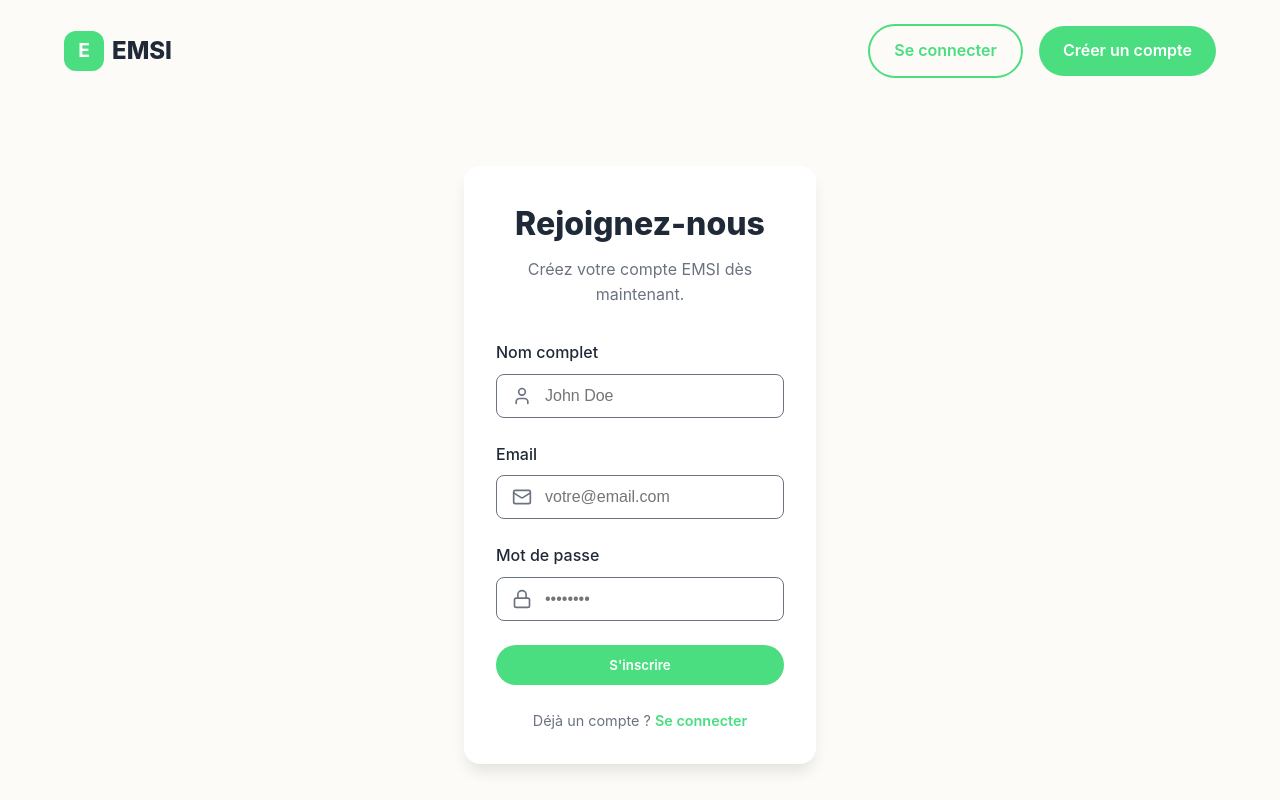
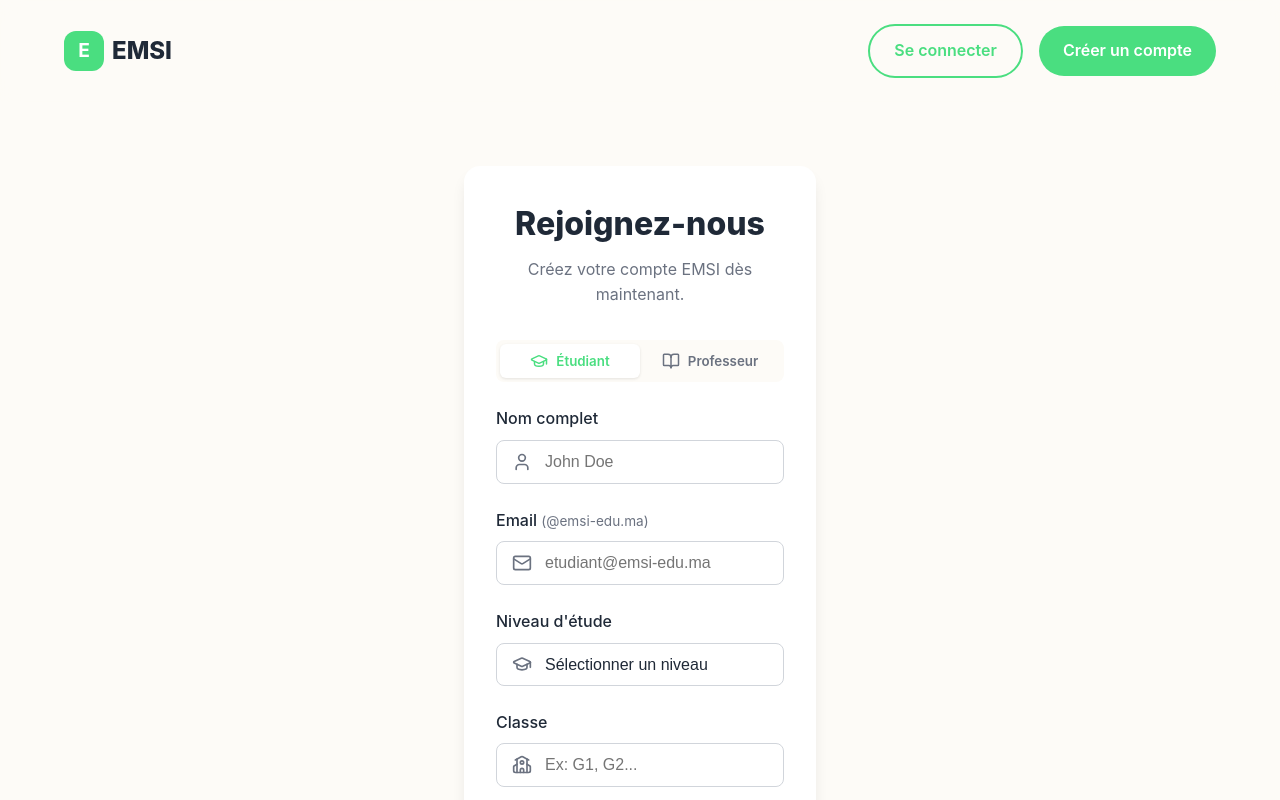
Before and after one commit to MEHDImp4/EMsee, a React app in the folder frontend/: page /register in a window 1280 px wide. Shown: the top 800 px of the page. Built offline with nearby package versions, Linux system fonts and the light colour scheme; the HTML template or start-up script is replaced by a standard one.

Commit message:
feat: Add initial login and registration pages with associated styling, global CSS, and Copilot instructions.

```diff
--- a/frontend/src/index.css
+++ b/frontend/src/index.css
@@ -11,6 +11,7 @@
   --font-main: 'Inter', system-ui, -apple-system, sans-serif;
   --header-bg: rgba(253, 251, 247, 0.9);
   --footer-bg: #F3F4F6;
+  --input-border: #D1D5DB;
 }
 
 [data-theme="dark"] {
@@ -20,6 +21,7 @@
   --card-bg: #1F2937;
   --header-bg: rgba(17, 24, 39, 0.9);
   --footer-bg: #1F2937;
+  --input-border: #374151;
 }
 
 html {
@@ -107,6 +109,29 @@ button {
   animation: float 6s ease-in-out infinite;
 }
 
+/* Fix for select options in dark mode */
+select option {
+  background-color: var(--card-bg);
+  color: var(--text-main);
+}
+
+.form-input {
+  width: 100%;
+  padding: 0.75rem 1rem 0.75rem 3rem;
+  border-radius: 0.5rem;
+  border: 1px solid var(--input-border);
+  background: transparent;
+  color: var(--text-main);
+  font-size: 1rem;
+  outline: none;
+  transition: border-color 0.2s, box-shadow 0.2s;
+}
+
+.form-input:focus {
+  border-color: var(--primary);
+  box-shadow: 0 0 0 3px rgba(74, 222, 128, 0.2);
+}
+
 .grid-features {
   display: grid;
   grid-template-columns: repeat(auto-fit, minmax(280px, 1fr));
--- /dev/null
+++ b/frontend/src/pages/Login.css
@@ -0,0 +1,74 @@
+.auth-page {
+  padding: 4rem 0;
+  flex: 1;
+  display: flex;
+  align-items: center;
+  justify-content: center;
+}
+
+.auth-container {
+  width: 100%;
+  max-width: 400px;
+}
+
+.auth-card {
+  background: var(--card-bg);
+  padding: 2rem;
+  border-radius: var(--border-radius);
+  box-shadow: 0 10px 15px -3px rgba(0, 0, 0, 0.1);
+}
+
+.auth-header {
+  text-align: center;
+  margin-bottom: 2rem;
+}
+
+.auth-title {
+  font-size: 2rem;
+  font-weight: 800;
+  margin-bottom: 0.5rem;
+}
+
+.auth-subtitle {
+  color: var(--text-muted);
+}
+
+.auth-form {
+  display: flex;
+  flex-direction: column;
+  gap: 1.5rem;
+}
+
+.form-group {
+  display: block;
+}
+
+.form-label {
+  display: block;
+  margin-bottom: 0.5rem;
+  font-weight: 500;
+}
+
+.input-wrapper {
+  position: relative;
+}
+
+.input-icon {
+  position: absolute;
+  left: 1rem;
+  top: 50%;
+  transform: translateY(-50%);
+  color: var(--text-muted);
+}
+
+.auth-footer {
+  margin-top: 1.5rem;
+  text-align: center;
+  font-size: 0.9rem;
+  color: var(--text-muted);
+}
+
+.auth-link {
+  color: var(--primary);
+  font-weight: 600;
+}
--- /dev/null
+++ b/frontend/src/pages/Register.css
@@ -0,0 +1,123 @@
+.auth-page {
+  padding: 4rem 0;
+  flex: 1;
+  display: flex;
+  align-items: center;
+  justify-content: center;
+}
+
+.auth-container {
+  width: 100%;
+  max-width: 400px;
+}
+
+.auth-card {
+  background: var(--card-bg);
+  padding: 2rem;
+  border-radius: var(--border-radius);
+  box-shadow: 0 10px 15px -3px rgba(0, 0, 0, 0.1);
+}
+
+.auth-header {
+  text-align: center;
+  margin-bottom: 2rem;
+}
+
+.auth-title {
+  font-size: 2rem;
+  font-weight: 800;
+  margin-bottom: 0.5rem;
+}
+
+.auth-subtitle {
+  color: var(--text-muted);
+}
+
+.account-type-selector {
+  display: flex;
+  background: var(--bg-soft);
+  padding: 0.25rem;
+  border-radius: 0.5rem;
+  margin-bottom: 1.5rem;
+}
+
+.type-btn {
+  flex: 1;
+  padding: 0.5rem;
+  border-radius: 0.375rem;
+  font-weight: 600;
+  transition: all 0.2s;
+  display: flex;
+  align-items: center;
+  justify-content: center;
+  gap: 0.5rem;
+  background: transparent;
+  color: var(--text-muted);
+  box-shadow: none;
+}
+
+.type-btn.active {
+  background: var(--card-bg);
+  color: var(--primary);
+  box-shadow: 0 1px 3px rgba(0,0,0,0.1);
+}
+
+.auth-form {
+  display: flex;
+  flex-direction: column;
+  gap: 1.5rem;
+}
+
+.form-group {
+  display: block;
+}
+
+.form-label {
+  display: block;
+  margin-bottom: 0.5rem;
+  font-weight: 500;
+}
+
+.input-wrapper {
+  position: relative;
+}
+
+.input-icon {
+  position: absolute;
+  left: 1rem;
+  top: 50%;
+  transform: translateY(-50%);
+  color: var(--text-muted);
+}
+
+.input-status-icon {
+  position: absolute;
+  right: 1rem;
+  top: 50%;
+  transform: translateY(-50%);
+}
+
+.error-message {
+  color: #EF4444;
+  font-size: 0.875rem;
+  margin-top: 0.5rem;
+}
+
+.student-fields {
+  display: flex;
+  flex-direction: column;
+  gap: 1.5rem;
+  overflow: hidden;
+}
+
+.auth-footer {
+  margin-top: 1.5rem;
+  text-align: center;
+  font-size: 0.9rem;
+  color: var(--text-muted);
+}
+
+.auth-link {
+  color: var(--primary);
+  font-weight: 600;
+}
--- a/frontend/src/pages/Register.jsx
+++ b/frontend/src/pages/Register.jsx
@@ -1,89 +1,155 @@
-import React from 'react';
+import React, { useState, useEffect } from 'react';
 import { motion } from 'framer-motion';
 import { Link } from 'react-router-dom';
-import { User, Mail, Lock } from 'lucide-react';
+import { User, Mail, Lock, GraduationCap, School, CheckCircle, AlertCircle, BookOpen } from 'lucide-react';
+import './Register.css';
 
 const Register = () => {
+    const [accountType, setAccountType] = useState('student'); // 'student' | 'professor'
+    const [email, setEmail] = useState('');
+    const [isEmailValid, setIsEmailValid] = useState(null);
+
+    useEffect(() => {
+        validateEmail(email, accountType);
+    }, [email, accountType]);
+
+    const validateEmail = (value, type) => {
+        if (!value) {
+            setIsEmailValid(null);
+            return;
+        }
+        const domain = type === 'student' ? '@emsi-edu.ma' : '@emsi.ma';
+        setIsEmailValid(value.endsWith(domain));
+    };
+
     return (
-        <div style={{ padding: '4rem 0', flex: 1, display: 'flex', alignItems: 'center', justifyContent: 'center' }}>
-            <div className="container" style={{ width: '100%', maxWidth: '400px' }}>
+        <div className="auth-page">
+            <div className="container auth-container">
                 <motion.div
                     initial={{ opacity: 0, y: 20 }}
                     animate={{ opacity: 1, y: 0 }}
                     transition={{ duration: 0.5 }}
-                    style={{ background: 'var(--card-bg)', padding: '2rem', borderRadius: 'var(--border-radius)', boxShadow: '0 10px 15px -3px rgba(0, 0, 0, 0.1)' }}
+                    className="auth-card"
                 >
-                    <div style={{ textAlign: 'center', marginBottom: '2rem' }}>
-                        <h1 style={{ fontSize: '2rem', fontWeight: '800', marginBottom: '0.5rem' }}>Rejoignez-nous</h1>
-                        <p style={{ color: 'var(--text-muted)' }}>Créez votre compte EMSI dès maintenant.</p>
+                    <div className="auth-header">
+                        <h1 className="auth-title">Rejoignez-nous</h1>
+                        <p className="auth-subtitle">Créez votre compte EMSI dès maintenant.</p>
                     </div>
 
-                    <form style={{ display: 'flex', flexDirection: 'column', gap: '1.5rem' }}>
-                        <div>
-                            <label style={{ display: 'block', marginBottom: '0.5rem', fontWeight: '500' }}>Nom complet</label>
-                            <div style={{ position: 'relative' }}>
-                                <User size={20} style={{ position: 'absolute', left: '1rem', top: '50%', transform: 'translateY(-50%)', color: 'var(--text-muted)' }} />
+                    {/* Account Type Selector */}
+                    <div className="account-type-selector">
+                        <button
+                            type="button"
+                            onClick={() => setAccountType('student')}
+                            className={`type-btn ${accountType === 'student' ? 'active' : ''}`}
+                        >
+                            <GraduationCap size={18} />
+                            Étudiant
+                        </button>
+                        <button
+                            type="button"
+                            onClick={() => setAccountType('professor')}
+                            className={`type-btn ${accountType === 'professor' ? 'active' : ''}`}
+                        >
+                            <BookOpen size={18} />
+                            Professeur
+                        </button>
+                    </div>
+
+                    <form className="auth-form">
+                        <div className="form-group">
+                            <label className="form-label">Nom complet</label>
+                            <div className="input-wrapper">
+                                <User size={20} className="input-icon" />
                                 <input
                                     type="text"
                                     placeholder="John Doe"
-                                    style={{
-                                        width: '100%',
-                                        padding: '0.75rem 1rem 0.75rem 3rem',
-                                        borderRadius: '0.5rem',
-                                        border: '1px solid var(--text-muted)',
-                                        background: 'transparent',
-                                        color: 'var(--text-main)',
-                                        fontSize: '1rem'
-                                    }}
+                                    className="form-input"
                                 />
                             </div>
                         </div>
 
-                        <div>
-                            <label style={{ display: 'block', marginBottom: '0.5rem', fontWeight: '500' }}>Email</label>
-                            <div style={{ position: 'relative' }}>
-                                <Mail size={20} style={{ position: 'absolute', left: '1rem', top: '50%', transform: 'translateY(-50%)', color: 'var(--text-muted)' }} />
+                        <div className="form-group">
+                            <label className="form-label">
+                                Email <span style={{ fontSize: '0.85rem', color: 'var(--text-muted)', fontWeight: 'normal' }}>({accountType === 'student' ? '@emsi-edu.ma' : '@emsi.ma'})</span>
+                            </label>
+                            <div className="input-wrapper">
+                                <Mail size={20} className="input-icon" />
                                 <input
                                     type="email"
-                                    placeholder="votre@email.com"
+                                    value={email}
+                                    onChange={(e) => setEmail(e.target.value)}
+                                    placeholder={accountType === 'student' ? "etudiant@emsi-edu.ma" : "prof@emsi.ma"}
+                                    className="form-input"
                                     style={{
-                                        width: '100%',
-                                        padding: '0.75rem 1rem 0.75rem 3rem',
-                                        borderRadius: '0.5rem',
-                                        border: '1px solid var(--text-muted)',
-                                        background: 'transparent',
-                                        color: 'var(--text-main)',
-                                        fontSize: '1rem'
+                                        paddingRight: '2.5rem',
+                                        borderColor: isEmailValid === false ? '#EF4444' : isEmailValid === true ? '#10B981' : undefined
                                     }}
+                                />
+                                {isEmailValid === true && <CheckCircle size={20} color="#10B981" className="input-status-icon" />}
+                                {isEmailValid === false && <AlertCircle size={20} color="#EF4444" className="input-status-icon" />}
+                            </div>
+                            {isEmailValid === false && (
+                                <p className="error-message">
+                                    L'email doit se terminer par <strong>{accountType === 'student' ? '@emsi-edu.ma' : '@emsi.ma'}</strong>
+                                </p>
+                            )}
+                        </div>
+
+                        {accountType === 'student' && (
+                            <motion.div
+                                initial={{ opacity: 0, height: 0 }}
+                                animate={{ opacity: 1, height: 'auto' }}
+                                className="student-fields"
+                            >
+                                <div className="form-group">
+                                    <label className="form-label">Niveau d'étude</label>
+                                    <div className="input-wrapper">
+                                        <GraduationCap size={20} className="input-icon" />
+                                        <select className="form-input" style={{ appearance: 'none' }}>
+                                            <option value="">Sélectionner un niveau</option>
+                                            <option value="1ap">1ère année prépa</option>
+                                            <option value="2ap">2ème année prépa</option>
+                                            <option value="3iir">3ème année IIR</option>
+                                            <option value="4iir">4ème année IIR</option>
+                                            <option value="5iir">5ème année IIR</option>
+                                        </select>
+                                    </div>
+                                </div>
+
+                                <div className="form-group">
+                                    <label className="form-label">Classe</label>
+                                    <div className="input-wrapper">
+                                        <School size={20} className="input-icon" />
+                                        <input
+                                            type="text"
+                                            placeholder="Ex: G1, G2..."
+                                            className="form-input"
+                                        />
+                                    </div>
+                                </div>
+                            </motion.div>
+                        )}
+
+                        <div className="form-group">
+                            <label className="form-label">Mot de passe</label>
+                            <div className="input-wrapper">
+                                <Lock size={20} className="input-icon" />
+                                <input
+                                    type="password"
+                                    placeholder="••••••••"
+                                    className="form-input"
                                 />
                             </div>
                         </div>
 
-                        <div>
-                            <label style={{ display: 'block', marginBottom: '0.5rem', fontWeight: '500' }}>Mot de passe</label>
-                            <div style={{ position: 'relative' }}>
-                                <Lock size={20} style={{ position: 'absolute', left: '1rem', top: '50%', transform: 'translateY(-50%)', color: 'var(--text-muted)' }} />
-                                <input
-                                    type="password"
-                                    placeholder="••••••••"
-                                    style={{
-                                        width: '100%',
-                                        padding: '0.75rem 1rem 0.75rem 3rem',
-                                        borderRadius: '0.5rem',
-                                        border: '1px solid var(--text-muted)',
-                                        background: 'transparent',
-                                        color: 'var(--text-main)',
-                                        fontSize: '1rem'
-                                    }}
-                                />
-                            </div>
-                        </div>
-
-                        <button type="submit" className="btn btn-primary" style={{ width: '100%' }}>S'inscrire</button>
+                        <button type="submit" className="btn btn-primary" style={{ width: '100%' }} disabled={isEmailValid === false}>
+                            S'inscrire
+                        </button>
                     </form>
 
-                    <div style={{ marginTop: '1.5rem', textAlign: 'center', fontSize: '0.9rem', color: 'var(--text-muted)' }}>
-                        Déjà un compte ? <Link to="/login" style={{ color: 'var(--primary)', fontWeight: '600' }}>Se connecter</Link>
+                    <div className="auth-footer">
+                        Déjà un compte ? <Link to="/login" className="auth-link">Se connecter</Link>
                     </div>
                 </motion.div>
             </div>
```
Also changed, not shown: frontend/src/pages/Login.jsx (+20 -35 lines), 1 other file (tests, documents, lock files or other folders).
